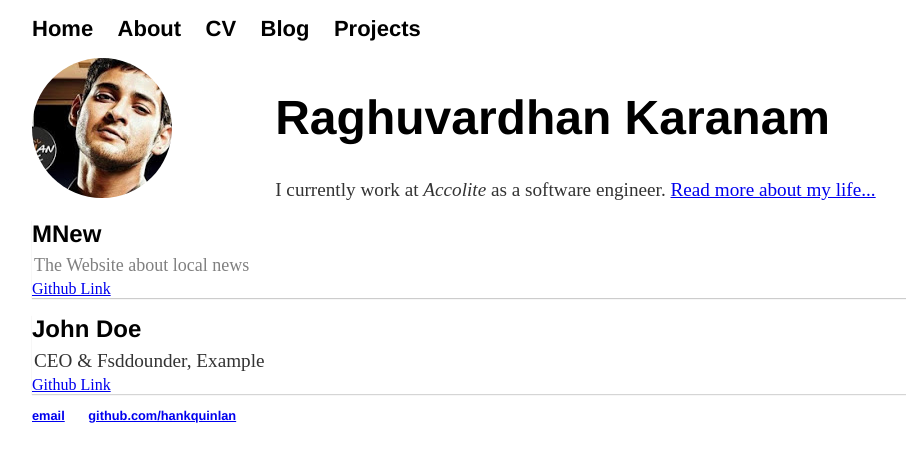
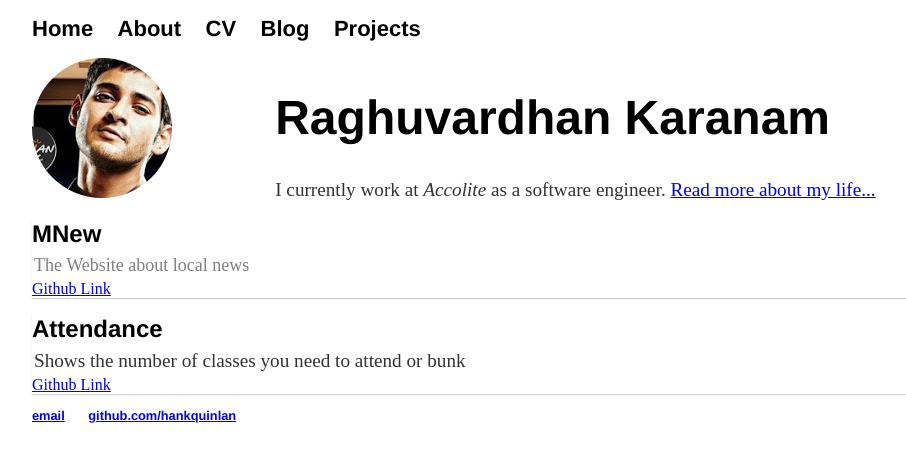
Before and after one commit to raghuvardhan/raghuvardhan.github.io, a Jekyll site: the page built from index.html, in a window 1280 px wide. Shown: the top 462 px of the page, without its empty margins (0-906 px from the left). Built offline with Jekyll 4.4.1, drawn with Linux system fonts in a browser that asks for light colours.

Commit message:
Update index.html

```diff
--- a/index.html
+++ b/index.html
@@ -11,7 +11,7 @@ title: Raghu Karanam, Android developer
   <a href="https://github.com/raghuvardhan/MNews" title="github" target="_blank">Github Link</a>
 </div>
 <div class="card">
-  <h1 class="projectTitle">John Doe</h1>
-  <p class="title">CEO & Fsddounder, Example</p>
-  <a href="github.com" class = " fa fa-github" target="_blank">Github Link</a>
+  <h1 class="projectTitle">Attendance</h1>
+  <p class="title">Shows the number of classes you need to attend or bunk</p>
+  <a href="https://github.com/raghuvardhan/Attendance" target="_blank">Github Link</a>
 </div>
```
